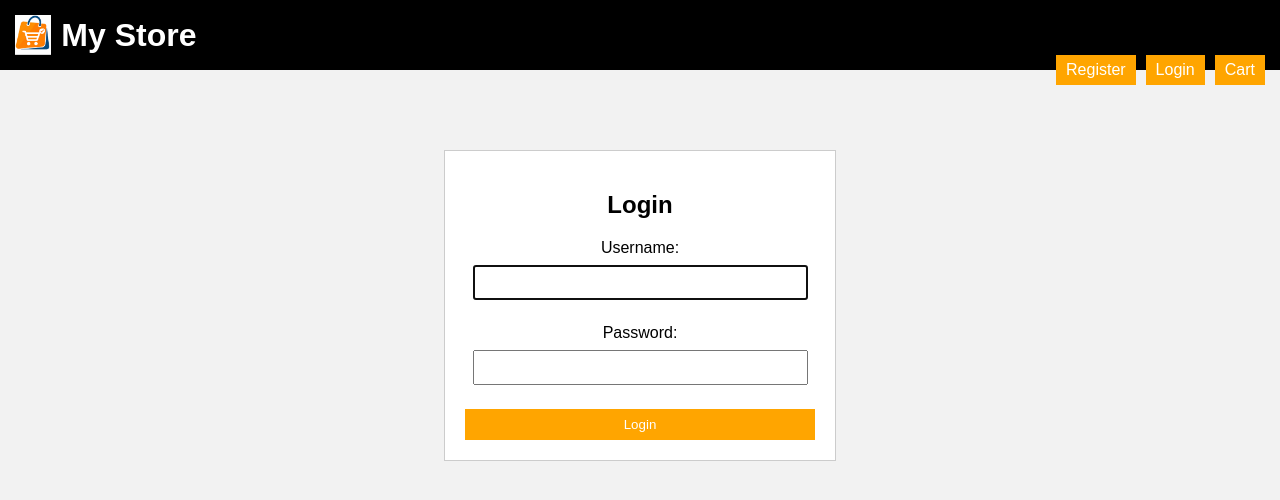
After one commit to AnanyaMesta02/e-commerce-website, a Django app: page /login/ in a window 1280 px wide. The commit adds this page. Shown: the top 500 px of the page. Run offline with Django 4.2, Linux system fonts and the light colour scheme.

Commit message:
Added authentication, checkout, orders, logo, and base template

```diff
--- a/amazon/static/css/style.css
+++ b/amazon/static/css/style.css
@@ -1,4 +1,16 @@
 body {
+    margin: 0;
+    font-family: Arial;
+    background: #f2f2f2;
+}
+
+.header {
+    background: black;
+    color: white;
+    padding: 15px;
+}
+
+.header h1 {body {
     font-family: Arial;
     background-color: #f2f2f2;
     margin: 0;
@@ -20,12 +32,13 @@ body {
 .container {
     margin: 20px;
 }
-
 .product-grid {
     display: flex;
+    flex-wrap: wrap;
 }
 
 .card {
+<<<<<<< HEAD
     background-color: white;
     width: 200px;
     margin-right: 20px;
@@ -37,7 +50,16 @@ body {
 .card:hover {
     transform: translateY(-5px);
     box-shadow: 0 8px 15px rgba(0,0,0,0.15);
+=======
+    width: 23%;
+    margin: 1%;
+    background: white;
+    padding: 10px;
+    text-align: center;
+    border: 1px solid #ccc;
+>>>>>>> dcde7ff (Added authentication, checkout, orders, logo, and base template)
 }
+
 
 .card img {
     width: 100%;
@@ -79,3 +101,95 @@ button:hover {
 .cart-link:hover {
     background: darkorange;
 }
+
+
+    display: inline;
+    margin: 0;
+}
+
+.cart-link {
+    background: orange;
+    color: white;
+    padding: 6px 10px;
+    text-decoration: none;
+    float: right;
+    margin-left: 10px;
+}
+
+.container {
+    width: 95%;
+    margin: 20px auto;
+}
+
+.product-grid {
+    display: flex;
+    flex-wrap: wrap;
+}
+
+.card {
+    background: white;
+    width: 220px;
+    margin: 10px;
+    padding: 10px;
+    text-align: center;
+    border: 1px solid #ccc;
+}
+
+.card img {
+    width: 100%;
+    height: 180px;
+}
+
+.price {
+    color: green;
+    font-weight: bold;
+}
+
+button {
+    background: orange;
+    border: none;
+    padding: 6px 10px;
+    color: white;
+}
+
+.login-container {
+    width: 350px;
+    margin: 80px auto;
+    background: white;
+    padding: 20px;
+    border: 1px solid #ccc;
+    text-align: center;
+}
+
+.login-container h2 {
+    margin-bottom: 20px;
+}
+
+.login-container input {
+    width: 90%;
+    padding: 8px;
+    margin: 8px 0;
+}
+
+.login-container button {
+    width: 100%;
+    padding: 8px;
+    background: orange;
+    border: none;
+    color: white;
+    cursor: pointer;
+}
+
+.login-container button:hover {
+    background: darkorange;
+}
+
+.logo-area {
+    display: flex;
+    align-items: center;
+}
+
+.logo {
+    height: 40px;
+    margin-right: 10px;
+}
--- /dev/null
+++ b/amazon/templates/store/base.html
@@ -0,0 +1,38 @@
+{% load static %}
+<!DOCTYPE html>
+<html>
+<head>
+    <title>My Store</title>
+    <link rel="stylesheet" href="{% static 'css/style.css' %}">
+</head>
+<body>
+
+<div class="header">
+
+    <div class="logo-area">
+        <img src="{% static 'images/logo.png' %}" class="logo">
+        <h1>My Store</h1>
+    </div>
+
+    <div>
+        <a href="{% url 'cart' %}" class="cart-link">Cart</a>
+
+        {% if user.is_authenticated %}
+            <a href="{% url 'logout' %}" class="cart-link">Logout</a>
+        {% else %}
+            <a href="{% url 'login' %}" class="cart-link">Login</a>
+            <a href="{% url 'register' %}" class="cart-link">Register</a>
+        {% endif %}
+    </div>
+
+</div>
+
+
+
+<div class="container">
+    {% block content %}
+    {% endblock %}
+</div>
+
+</body>
+</html>
--- /dev/null
+++ b/amazon/templates/store/login.html
@@ -0,0 +1,15 @@
+{% extends 'store/base.html' %}
+
+{% block content %}
+
+<div class="login-container">
+    <h2>Login</h2>
+
+    <form method="POST">
+        {% csrf_token %}
+        {{ form.as_p }}
+        <button type="submit">Login</button>
+    </form>
+</div>
+
+{% endblock %}
--- /dev/null
+++ b/amazon/templates/store/order_success.html
@@ -0,0 +1,6 @@
+<h2>Order Placed Successfully!</h2>
+
+<p>Order ID: {{ order.id }}</p>
+<p>Total: ₹ {{ order.total_price }}</p>
+
+<a href="/">Go Back to Home</a>
--- a/amazon/urls.py
+++ b/amazon/urls.py
@@ -9,4 +9,7 @@ urlpatterns = [
     path('remove-from-cart/<int:id>/', views.remove_from_cart, name='remove_from_cart'),
     path('increase/<int:id>/', views.increase_quantity, name='increase_quantity'),
     path('decrease/<int:id>/', views.decrease_quantity, name='decrease_quantity'),
+    path('register/', views.register, name='register'),
+    path('checkout/', views.checkout, name='checkout'),
+
 ]
--- a/ecommerce/settings.py
+++ b/ecommerce/settings.py
@@ -119,3 +119,6 @@ DEFAULT_AUTO_FIELD = "django.db.models.BigAutoField"
 
 MEDIA_URL = '/media/'
 MEDIA_ROOT = BASE_DIR / 'media'
+LOGIN_URL = '/login/'
+LOGIN_REDIRECT_URL = '/'
+LOGOUT_REDIRECT_URL = '/'
--- a/ecommerce/urls.py
+++ b/ecommerce/urls.py
@@ -1,4 +1,5 @@
 from django.contrib import admin
+from django.contrib.auth import views as auth_views
 from django.urls import path, include
 from django.conf import settings
 from django.conf.urls.static import static
@@ -6,4 +7,6 @@ from django.conf.urls.static import static
 urlpatterns = [
     path('admin/', admin.site.urls),
     path('', include('amazon.urls')),
+    path('login/', auth_views.LoginView.as_view(template_name='store/login.html'), name='login'),
+    path('logout/', auth_views.LogoutView.as_view(next_page='/'), name='logout'),
 ] + static(settings.MEDIA_URL, document_root=settings.MEDIA_ROOT)
```
Also changed, not shown: amazon/models.py (+18 -0 lines), amazon/templates/store/cart.html (+8 -0 lines), amazon/templates/store/product_list.html (+13 -2 lines), amazon/templates/store/register.html (added, +7 -0 lines), amazon/views.py (+48 -0 lines), amazon/migrations/0003_order_orderitem.py (added), amazon/static/images/logo.png (added), 1 other file.
